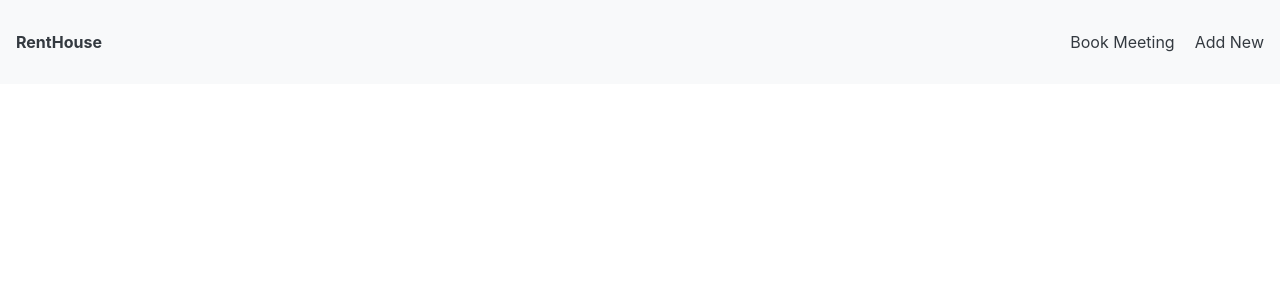
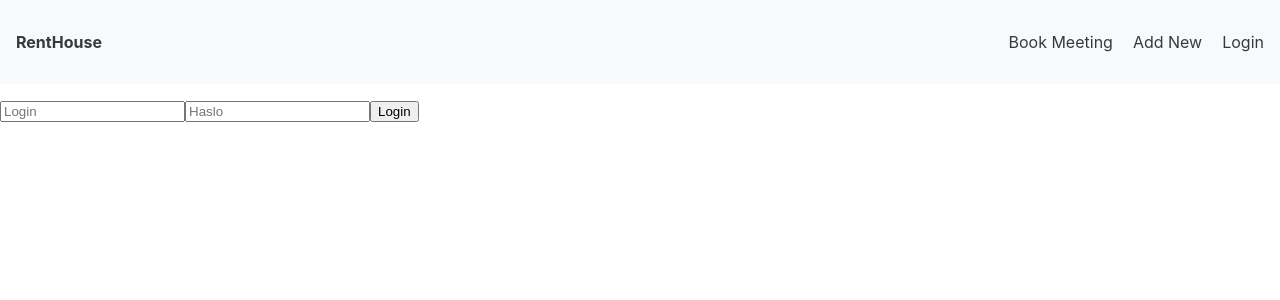
Before and after one commit to YaridTheBoi/PIWo-PWR, a React (Create React App) app in the folder lab3/zaddom/piwo-zaddom3/: page /login in a window 1280 px wide. Shown: the top 300 px of the page. Built offline with nearby package versions, Linux system fonts and the light colour scheme.

Commit message:
login form

```diff
--- a/lab3/zaddom/piwo-zaddom3/src/App.js
+++ b/lab3/zaddom/piwo-zaddom3/src/App.js
@@ -3,6 +3,7 @@ import { useEffect, useState } from 'react';
 import Main from './Pages/Main';
 import BookMeeting from './Pages/BookMeeting';
 import AddNew from './Pages/AddNew';
+import Login from './Pages/Login';
 import './App.css';
 
 function App() {
@@ -39,6 +40,9 @@ function App() {
             <li className="nav-item">
               <Link to='/addnew' className="nav-link">Add New</Link>
             </li>
+            <li className="nav-item">
+              <Link to='/login' className="nav-link">Login</Link>
+            </li>
           </ul>
         </nav>
 
@@ -46,6 +50,7 @@ function App() {
           <Route path='/' element={mainJSX}/>
           <Route path='/bookmeeting' element={<BookMeeting></BookMeeting>} />
           <Route path='/addnew' element={<AddNew setApartmentData={setApartmentData}></AddNew>} />
+          <Route path='/login' element={<Login></Login>} />
         </Routes>
       </BrowserRouter>
 
--- a/lab3/zaddom/piwo-zaddom3/src/Pages/Login.jsx
+++ b/lab3/zaddom/piwo-zaddom3/src/Pages/Login.jsx
@@ -20,7 +20,15 @@ const Login = () => {
     }, []);
 
     return(
-        <div></div>
+        <div>
+
+          <input placeholder='Login' ></input>
+
+          <input placeholder='Haslo' type="password" ></input>
+
+          <button>Login</button>
+
+        </div>
     );
 
 
```
